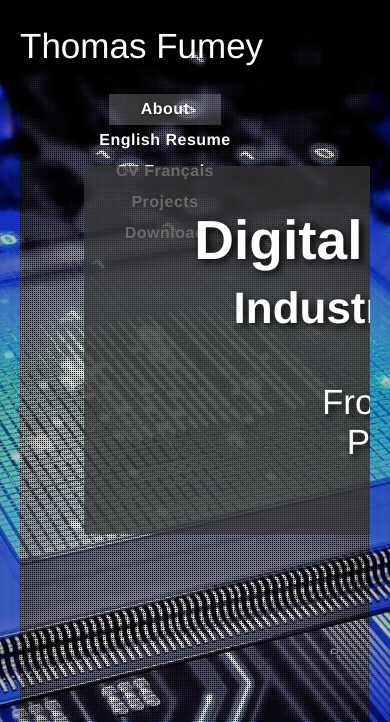
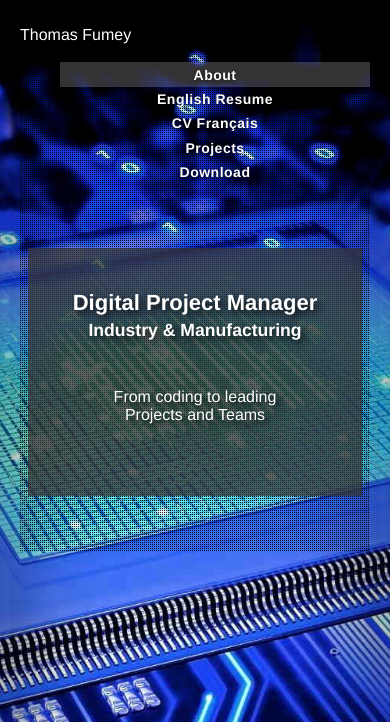
Before and after one commit to thomasfum/thomasfum.github.io, a plain HTML site: page index.html in a window 390 px wide. Shown: the top 722 px of the page. Drawn offline with Linux system fonts and the light colour scheme; a web font is replaced by a local one.

Commit message:
managing menu in small  screen

```diff
--- a/index.html
+++ b/index.html
@@ -5,6 +5,7 @@
       <link href="my.css" rel="stylesheet" type="text/css">
       <title>Thomas Fumey</title>
       <meta http-equiv="Content-Type" content="text/html; charset=UTF-8">
+      <meta name="viewport" content="width=device-width, initial-scale=1.0">
       <meta name="description" content="Bienvenue sur mon site. Bonne visite !">
       <meta name="author" content="Thomas Fumey">
    </head>
--- a/my.css
+++ b/my.css
@@ -29,10 +29,12 @@ html {
 body,
 html {
 	height: 100%;
+	width: 100%;
 	background: url(back.jpg) center no-repeat fixed;
 	margin: 0;
 	padding: 10px;
 	box-sizing: border-box;
+	overflow-x: hidden;
 	-webkit-background-size: cover;
 	-moz-background-size: cover;
 	-o-background-size: cover;
@@ -56,7 +58,7 @@ html {
 }
 
 .footer {
-	height: 80px;
+	height: 30px;
 	bottom: 0
 }
 
@@ -299,6 +301,143 @@ html {
 	transition: width .3s, right .3s, background-color .3s
 }
 
+@media (max-width: 768px) {
+	.cover-heading {
+		font-size: 32px
+	}
+
+	.cover-subheading,
+	.masthead-brand {
+		font-size: 22px
+	}
+
+	.BGT {
+		margin: 0 1em;
+		padding: 0 1em
+	}
+
+	.masthead-nav-new {
+		margin-right: 10px
+	}
+
+	.masthead-nav-new>li>a {
+		font-size: 13px;
+		padding: .3em 0
+	}
+
+	.site-wrapper,
+	.site-wrapper-inner {
+		position: static !important;
+		height: auto !important
+	}
+
+	.TopBar {
+		position: static !important;
+		height: auto !important;
+		padding-bottom: 8px;
+		overflow: hidden
+	}
+
+	.mySlide {
+		height: auto !important;
+		overflow: visible !important
+	}
+
+	.mySlide .slides {
+		position: static !important;
+		top: auto !important;
+		bottom: auto !important;
+		left: auto !important;
+		right: auto !important;
+		margin: 0 auto 60px !important;
+		width: 100% !important
+	}
+
+	.mySlide .slides>section.present {
+		position: static !important;
+		-webkit-transform: none !important;
+		transform: none !important
+	}
+}
+
+@media (max-width: 480px) {
+	.cover-heading {
+		font-size: 22px
+	}
+
+	.cover-subheading,
+	.masthead-brand {
+		font-size: 16px
+	}
+
+	.BGT {
+		margin: 0 .5em;
+		padding: 0 .5em
+	}
+
+	.masthead-nav-new {
+		float: none;
+		margin-right: 0;
+		text-align: center
+	}
+
+	.masthead-brand {
+		float: none;
+		text-align: left;
+		display: block
+	}
+
+	.masthead-nav-new>li {
+		display: block
+	}
+
+	.masthead-nav-new>li>a {
+		position: static;
+		display: block;
+		width: 100% !important;
+		font-size: 14px
+	}
+
+	.masthead-nav-new>li:last-child a {
+		min-width: 0 !important;
+		max-width: 100% !important
+	}
+
+	.TopBar {
+		position: static !important;
+		height: auto !important;
+		padding-bottom: 8px;
+		overflow: hidden
+	}
+
+	.site-wrapper,
+	.site-wrapper-inner {
+		position: static !important;
+		height: auto !important
+	}
+
+	.mySlide .slides {
+		position: static !important;
+		top: auto !important;
+		bottom: auto !important;
+		left: auto !important;
+		right: auto !important;
+		margin: 0 auto 60px !important;
+		width: 100% !important
+	}
+
+	.mySlide .slides>section.present {
+		position: static !important;
+		-webkit-transform: none !important;
+		transform: none !important
+	}
+
+	.mySlide {
+		height: auto !important;
+		overflow: visible !important
+	}
+}
+
 b,
 strong {
 	font-weight: 700
```
